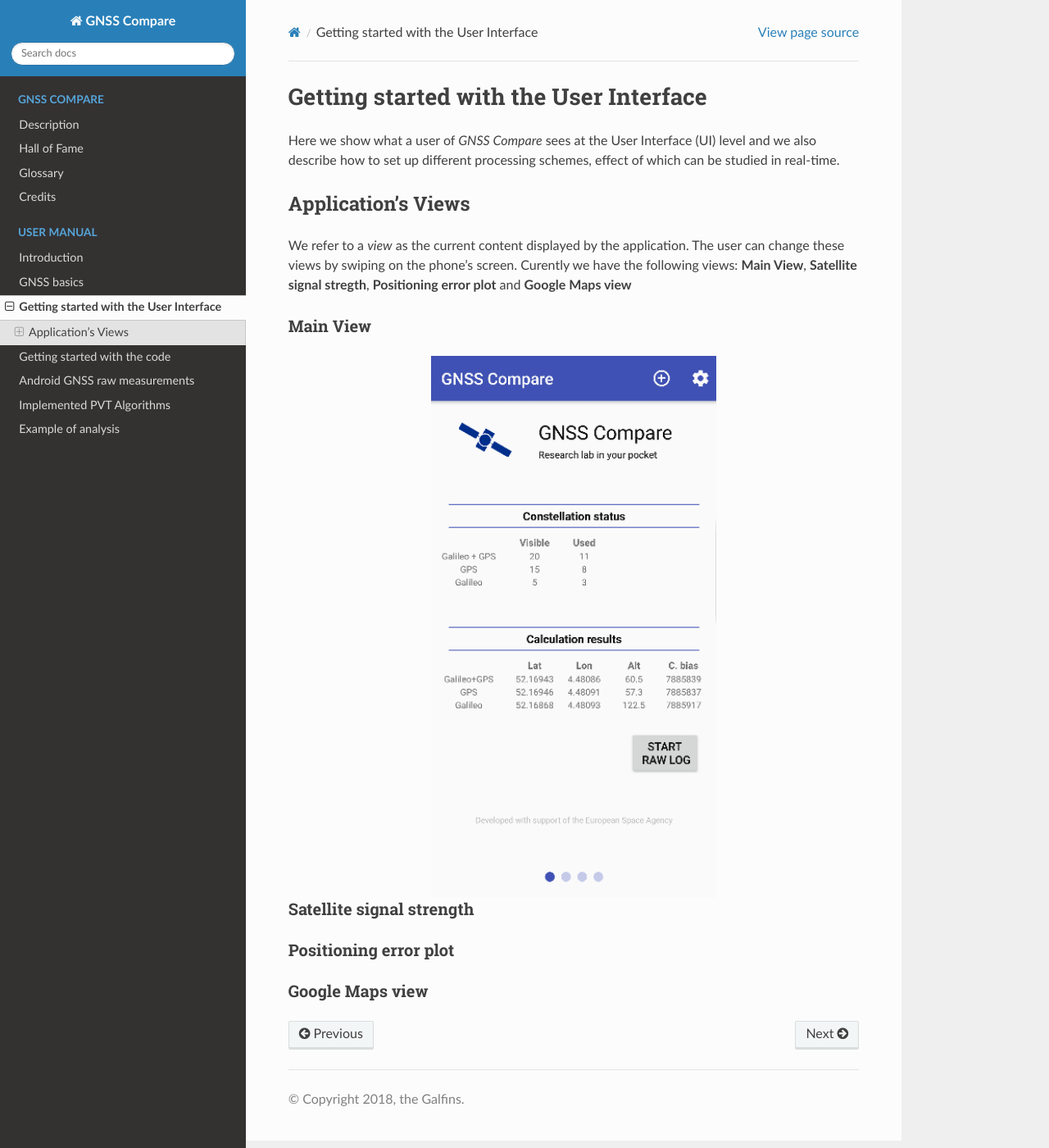
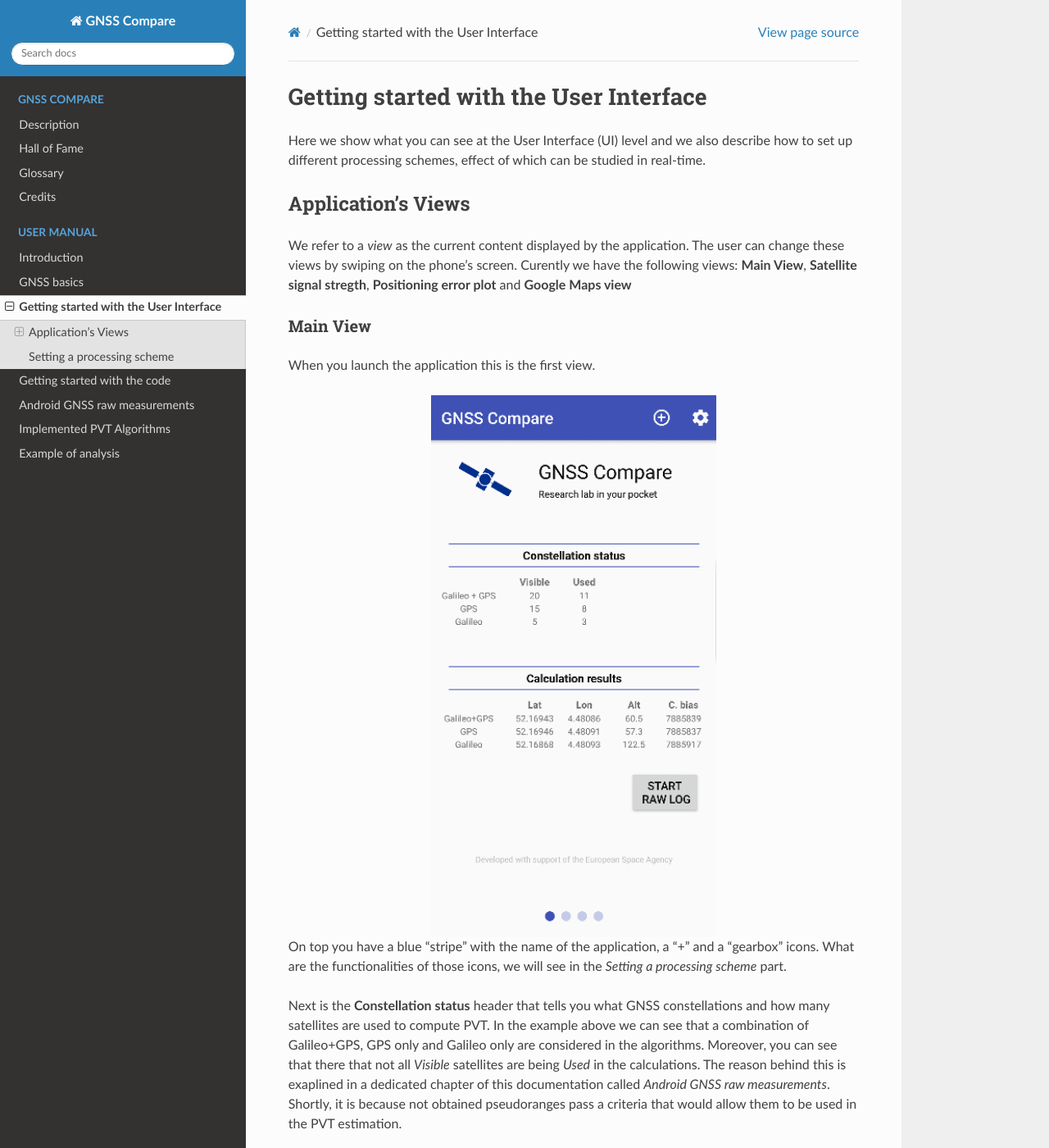
Before and after one commit to TheGalfins/GNSS_Compare, a Sphinx documentation site: the page built from docs/user_manual/ui_description.rst, in a window 1280 px wide and 1400 px high. Shown: the whole window at 82% size. Built offline with Sphinx 7.4.7 and the Read the Docs theme 2.0.0, drawn with Linux system fonts in a browser that asks for light colours; pages that are not in the unit, such as notebooks, are missing from menus; some of the changed text lies outside the part shown.

Commit message:
Began the description of the Main View

```diff
--- a/docs/user_manual/ui_description.rst
+++ b/docs/user_manual/ui_description.rst
@@ -3,7 +3,7 @@
 Getting started with the User Interface
 ***************************************
 
-Here we show what a user of *GNSS Compare* sees at the User Interface (UI) level and we also
+Here we show what you can see at the User Interface (UI) level and we also
 describe how to set up different processing schemes, effect of which can be studied in
 real-time.
 
@@ -17,9 +17,20 @@
 Main View
 ---------
 
+When you launch the application this is the first view.
+
 .. image:: img/MainView.gif
       :width: 50%
       :align: center
+
+On top you have a blue "stripe" with the name of the application, a "+" and a "gearbox" icons. What are the
+functionalities of those icons, we will see in the *Setting a processing scheme* part.
+
+Next is the **Constellation status** header that tells you what GNSS constellations and how many satellites are used to compute
+PVT. In the example above we can see that a combination of Galileo+GPS, GPS only and Galileo only are considered
+in the algorithms. Moreover, you can see that there that not all *Visible* satellites are being *Used* in the calculations.
+The reason behind this is exaplined in a dedicated chapter of this documentation called *Android GNSS raw measurements*. Shortly,
+it is because not obtained pseudoranges pass a criteria that would allow them to be used in the PVT estimation.
 
 Satellite signal strength
 --------------------------
@@ -29,3 +40,6 @@
 
 Google Maps view
 ----------------
+
+Setting a processing scheme
+===========================
```
